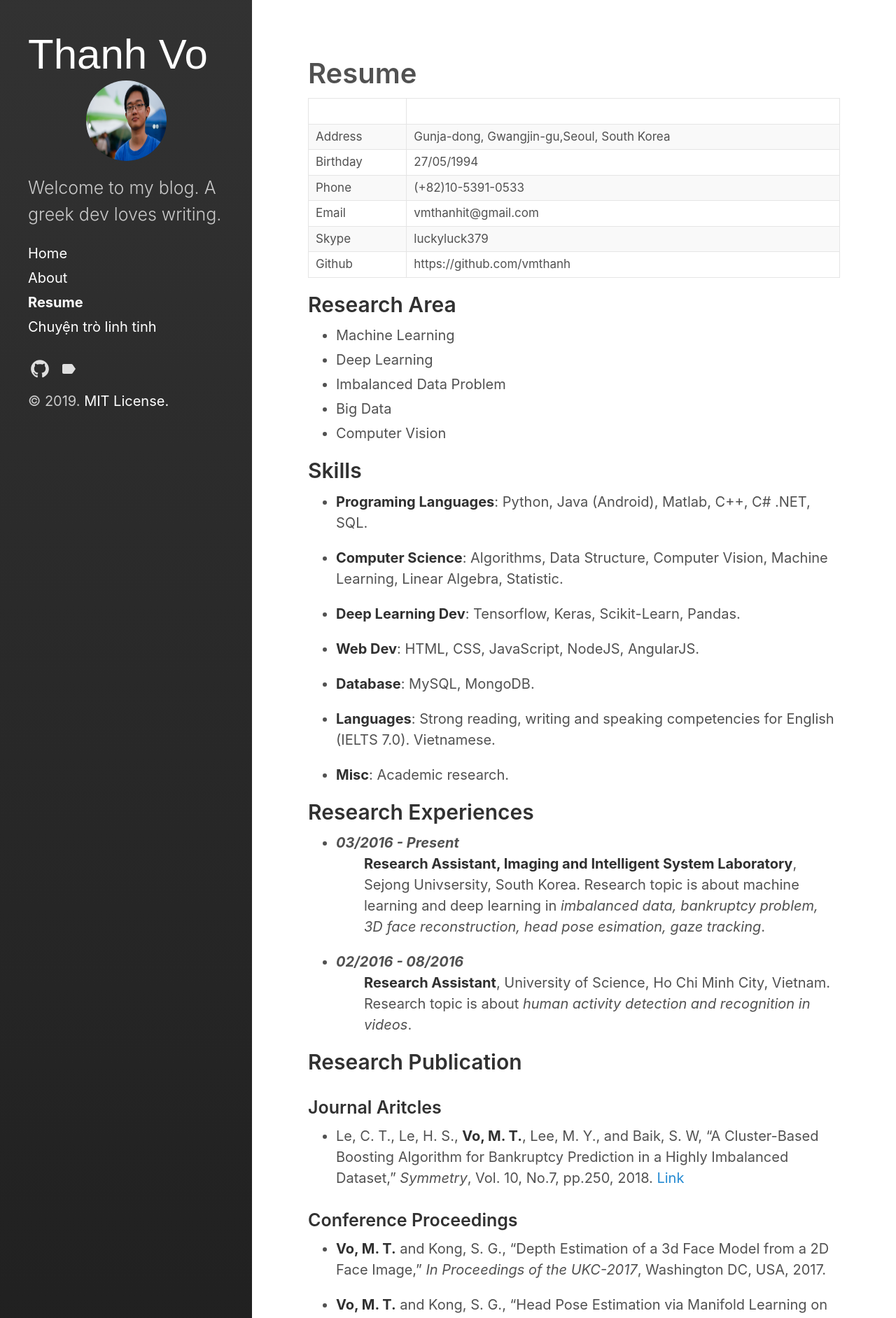
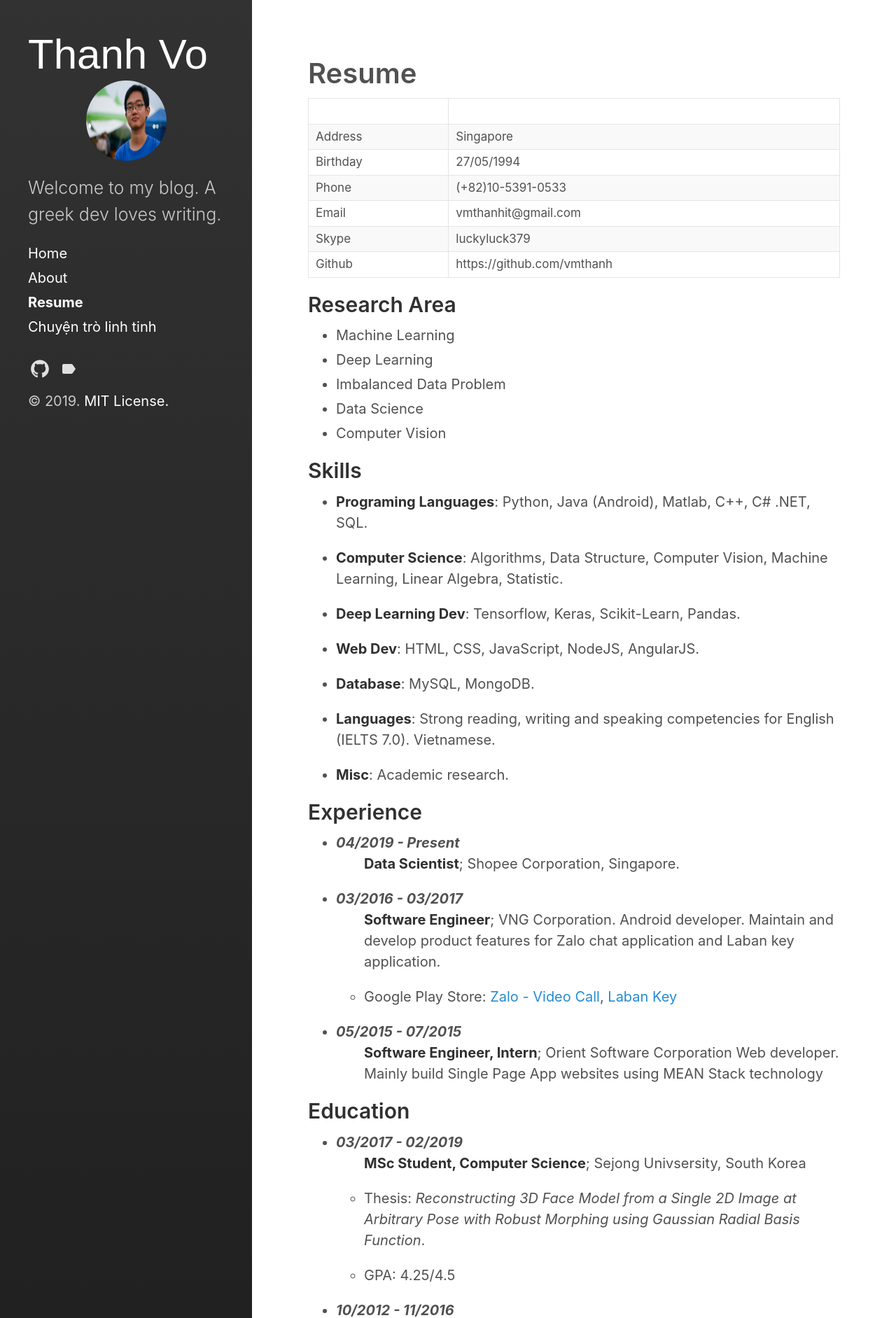
Before and after one commit to vmthanh/vmthanh.github.io, a Jekyll site: the page built from resume.md, in a window 1280 px wide. Shown: the top 1883 px of the page at 70% size. Built offline with Jekyll 4.4.1, drawn with Linux system fonts in a browser that asks for light colours; some of the changed text lies outside the part shown.

Commit message:
Update new info

```diff
--- a/Gemfile
+++ b/Gemfile
@@ -1,2 +1,4 @@
 source "https://rubygems.org"
-gemspec
+gem "jekyll-theme-hydeout", "~> 3.4"
+
+#gemspec
--- a/about.md
+++ b/about.md
@@ -6,9 +6,11 @@ sidebar_link: true
 
 Nice to meet you!
 
-My name is Vo-Minh Thanh. I'm a software engineer. In the past, I was an Android and Web developer. But now, I decide to become an fulltime AI Engineer.
+My name is Vo-Minh Thanh.
 
-Currently, I'm a Master student at [Sejong University](http://sejong.ac.kr/) in South Korea. My interests are about Computer Vision, 3D Face Resconstruction, Machine Learning and Deep Learning.
+I graduated in Information Technology Department, major in Computer Science at University of Science, Ho Chi Minh City, Vietnam in 2012. After that, I got the Master Degree in Sejong University, South Korea in 2019.
+
+In the past, I was an **Android developer**. But after graduation, I joined [Shopee](https://shopee.sg/), a start up e-commerce company in Singapore with the **Data Scientist** position. My interests are about Computer Vision, Data Science, Machine Learning and Deep Learning.
 
 In my spare time, I'm also a blogger loving to share my thoughts with everyone.
 
--- a/resume.md
+++ b/resume.md
@@ -7,7 +7,7 @@ sidebar_link: true
 
 |                   |                     						|
 |:----------------  | :------------------						|
-|Address			|Gunja-dong, Gwangjin-gu,Seoul, South Korea |
+|Address			| Singapore								    |
 |Birthday  			| 27/05/1994							    |
 |Phone    			| (+82)10-5391-0533   						|
 |Email     			| vmthanhit@gmail.com 						|
@@ -19,7 +19,7 @@ sidebar_link: true
 * Machine Learning
 * Deep Learning
 * Imbalanced Data Problem
-* Big Data
+* Data Science
 * Computer Vision
 
 ## Skills
@@ -38,29 +38,10 @@ sidebar_link: true
 
 * **Misc**: Academic research.
 
-## Research Experiences
+## Experience
 
-* *03/2016 - Present*
-: **Research Assistant, Imaging and Intelligent System Laboratory**, Sejong Univsersity, South Korea.
-	Research topic is about machine learning and deep learning in *imbalanced data, bankruptcy problem, 3D face reconstruction, head pose esimation, gaze tracking*.
-
-* *02/2016 - 08/2016*
-: **Research Assistant**, University of Science, Ho Chi Minh City, Vietnam.
-	Research topic is about *human activity detection and recognition in videos*.
-
-## Research Publication
-
-### Journal Aritcles
-
-* Le, C. T., Le, H. S., **Vo, M. T.**, Lee, M. Y., and  Baik, S. W, "A Cluster-Based Boosting Algorithm for Bankruptcy Prediction in a Highly Imbalanced Dataset," *Symmetry*, Vol. 10, No.7, pp.250, 2018. [Link](https://doi.org/10.3390/sym10070250)
-
-### Conference Proceedings
-
-* **Vo, M. T.** and Kong, S. G., "Depth Estimation of a 3d Face Model from a 2D Face Image," *In Proceedings of the UKC-2017*, Washington DC, USA, 2017.
-
-* **Vo, M. T.** and Kong, S. G., "Head Pose Estimation via Manifold Learning on Global Features extraction," *In Proceedings of the 18th International Symposium on Advanced Intelligent Systems*, Daegu, South Korea, 2017.
-
-## Experience
+* *04/2019 - Present*
+:	**Data Scientist**; Shopee Corporation, Singapore.
 
 * *03/2016 - 03/2017*
 :	**Software Engineer**; VNG Corporation.
@@ -73,9 +54,11 @@ Web developer. Mainly build Single Page App websites using MEAN Stack technology
 
 ## Education
 
-* *03/2017 - Present*
+* *03/2017 - 02/2019*
 :   **MSc Student, Computer Science**; Sejong Univsersity, South Korea
 	* Thesis: *Reconstructing 3D Face Model from a Single 2D Image at Arbitrary Pose with Robust Morphing using Gaussian Radial Basis Function*.
+
+	* GPA: 4.25/4.5
 
 * *10/2012 - 11/2016*
 :   **BSc, (Hons) Advanced Program in Computer Science**; University of Science, Ho Chi Minh City, Vietnam
@@ -83,6 +66,33 @@ Web developer. Mainly build Single Page App websites using MEAN Stack technology
 	* Thesis: *Human Activity Detection and Recognition from RGB-D Images*
 
 	* GPA: 3.69/4.0
+
+## Research Experiences
+
+* *03/2016 - 02/2019*
+: **Research Assistant, Imaging and Intelligent System Laboratory**, Sejong Univsersity, South Korea.
+	Research topic is about machine learning and deep learning in *imbalanced data, bankruptcy problem, 3D face reconstruction, head pose esimation, gaze tracking*.
+
+* *02/2016 - 08/2016*
+: **Research Assistant**, University of Science, Ho Chi Minh City, Vietnam.
+	Research topic is about *human activity detection and recognition in videos*.
+
+## Research Publication
+
+### Journal Aritcles
+
+<!-- * **Vo, M. T.**, Nguyen. T., Le. C. T.,"A hybrid framework for smile detection in class imbalance scenarios," *Neural Computing and Applications*, pp.1-10, 2019, IF: 4.21. [Link](https://doi.org/10.1007/s00521-019-04089-w)
+
+* **Vo, M. T.** , Nguyen, T., Le, C. T., "Race Recognition Using Deep Convolutional Neural Networks," *Symmetry*, Vol. 10, No, 11, pp. 564,IF: 1.25. [Link](https://doi.org/10.3390/sym10110564) -->
+
+* Le, T., Le, H. S., **Vo, M. T.**, Lee, M. Y., and  Baik, S. W, "A Cluster-Based Boosting Algorithm for Bankruptcy Prediction in a Highly Imbalanced Dataset," *Symmetry*, Vol. 10, No.7, pp.250, 2018, IF: 1.25. [Link](https://doi.org/10.3390/sym10070250)
+
+### Conference Proceedings
+
+* **Vo, M. T.** and Kong, S. G., "Depth Estimation of a 3d Face Model from a 2D Face Image," *In Proceedings of the UKC-2017*, Washington DC, USA, 2017.
+
+* **Vo, M. T.** and Kong, S. G., "Head Pose Estimation via Manifold Learning on Global Features extraction," *In Proceedings of the 18th International Symposium on Advanced Intelligent Systems*, Daegu, South Korea, 2017.
+
 
 ## Miscellaneous Experience
 
```
